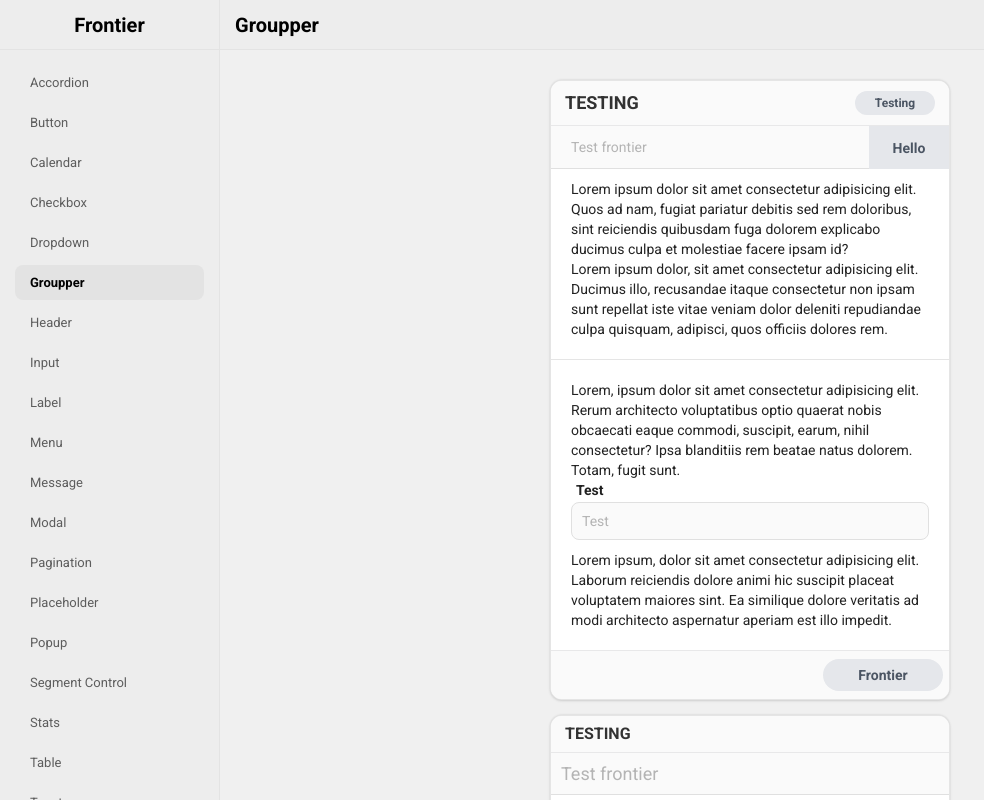
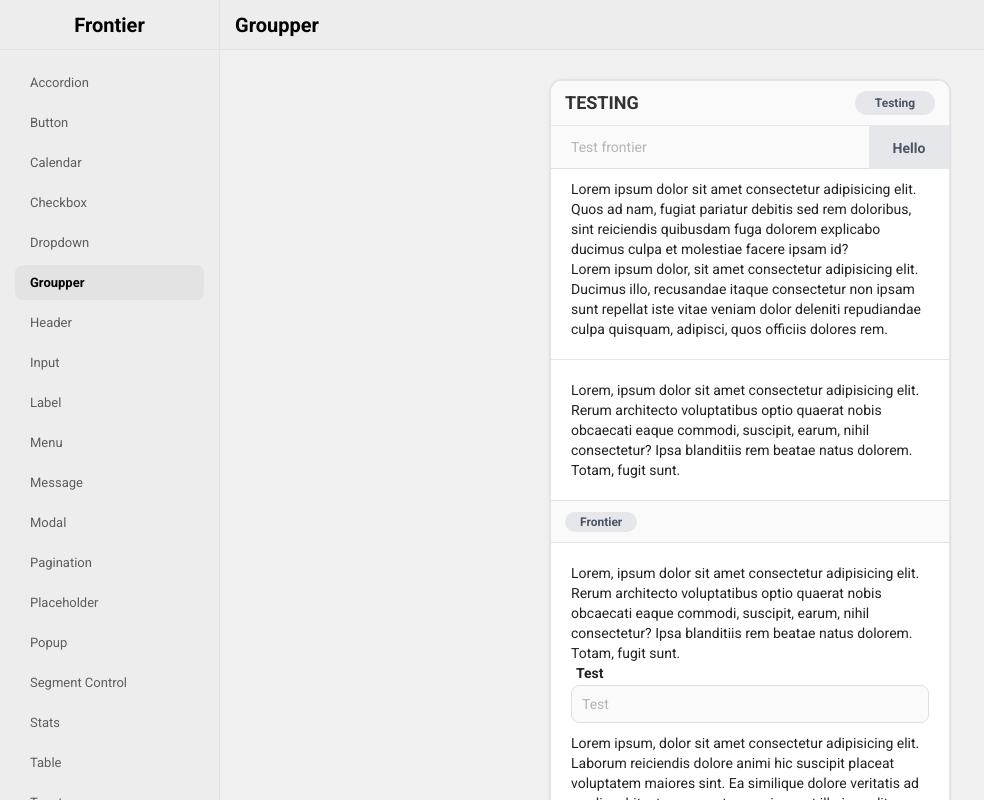
Before and after one commit to sanchezand/react-frontier, a React (Create React App) app: page /groupper in a window 1280 px wide. Shown: the whole page, without its empty margins (0-984 px from the left). Built offline with nearby package versions, Linux system fonts and the light colour scheme; what i18next-resources-to-backend would draw is missing.

Commit message:
Reverted icon changes

```diff
--- a/package.json
+++ b/package.json
@@ -1,6 +1,6 @@
 {
 	"name": "react-frontier",
-	"version": "2.0.29",
+	"version": "2.0.34",
 	"description": "Frontier react component library",
 	"repository": "git@github.com:sanchezand/react-frontier.git",
 	"main": "dist/index.min.js",
--- a/src/components/Groupper.tsx
+++ b/src/components/Groupper.tsx
@@ -28,10 +28,13 @@ const GroupperDivider = (props: GroupperDividerProps)=>{
 		type,
 		...restProps
 	} = props;
-	var divider_type = props.type || (typeof props.type==='undefined' && (!!props.text || !!props.children) ? 'text' : 'solid');
-	return <div className={style.divider} data-top={!!props.top || undefined} style={props.style} data-centered={props.centered || undefined} data-type={divider_type} {...restProps}>
-		{(divider_type==='text') ? (
-			<div className="text" style={props.textStyle}>{props.children || props.text}</div>
+	// var divider_type = props.type || (typeof props.type==='undefined' && (!!props.text || !!props.children) ? 'text' : 'solid');
+	var divider_type = props.type || undefined;
+	return <div className={classNames(style.divider, props.className)} data-top={!!props.top || undefined} style={props.style} data-centered={props.centered || undefined} data-type={divider_type || (props.children ? 'text' : undefined)} {...restProps}>
+		{typeof divider_type==='undefined' ? (
+			props.children || props.text
+		) : divider_type==='text' ? (
+			<div className={style.text} style={props.textStyle}>{props.children || props.text}</div>
 		) : divider_type==='line text' ? <>
 			<div className={style.line} style={props.lineStyle}></div>
 			<div className={style.text} style={props.textStyle}>{props.text}</div>
--- a/src/components/Table.tsx
+++ b/src/components/Table.tsx
@@ -124,6 +124,8 @@ const TableRow : React.FC<TableRowProps> = (props: TableRowProps)=>{
 				...(a.props as any),
 				as: (a.props as any).as || props.as,
 			} as unknown)
+		}else{
+			return a;
 		}
 	});
 
@@ -209,7 +211,7 @@ const TableHeader = (props: TableSubComponentProps & TableHeaderProps)=>{
 				</th>
 			</tr>
 		)}
-		{props.data && props.data.map((a, r)=>(
+		{props.data && props.data.map && props.data.map((a, r)=>(
 			<tr key={`TH-${id}-${r}`}>
 				{a.map((b, i)=>(
 					<th
@@ -230,7 +232,7 @@ const TableBody = (props: TableSubComponentProps)=>{
 		return randomRange(0, 256682)
 	}, []);
 	return <tbody className={props.className} style={props.style} {...restProps}>
-		{props.data && props.data.map((a, r)=>(
+		{props.data && props.data.map && props.data.map((a, r)=>(
 			<tr key={`TB-${id}-${r}`}>
 				{a.map((b, i)=>(
 					<td
@@ -265,7 +267,7 @@ const TableFooter = (props: TableFootProps)=>{
 		return randomRange(0, 256682)
 	}, []);
 	return <tfoot className={props.className} style={props.style} {...restProps}>
-		{props.data && props.data.map((a, r)=>(
+		{props.data && props.data.map && props.data.map((a, r)=>(
 			<tr key={`TF-${id}-${r}`}>
 				{a.map((b, i)=>(
 					<td
--- a/src/site/demos/GroupperDemo.tsx
+++ b/src/site/demos/GroupperDemo.tsx
@@ -39,6 +39,10 @@ var GroupperDemo = (props: GroupperDemoProps)=>{
 			Lorem ipsum dolor sit amet consectetur adipisicing elit. Quos ad nam, fugiat pariatur debitis sed rem doloribus, sint reiciendis quibusdam fuga dolorem explicabo ducimus culpa et molestiae facere ipsam id? <br />
 			Lorem ipsum dolor, sit amet consectetur adipisicing elit. Ducimus illo, recusandae itaque consectetur non ipsam sunt repellat iste vitae veniam dolor deleniti repudiandae culpa quisquam, adipisci, quos officiis dolores rem. <br />
 			<Groupper.Divider />
+			Lorem, ipsum dolor sit amet consectetur adipisicing elit. Rerum architecto voluptatibus optio quaerat nobis obcaecati eaque commodi, suscipit, earum, nihil consectetur? Ipsa blanditiis rem beatae natus dolorem. Totam, fugit sunt. <br />
+			<Groupper.Divider>
+				<Button text='Frontier' size='tiny' />
+			</Groupper.Divider>
 			Lorem, ipsum dolor sit amet consectetur adipisicing elit. Rerum architecto voluptatibus optio quaerat nobis obcaecati eaque commodi, suscipit, earum, nihil consectetur? Ipsa blanditiis rem beatae natus dolorem. Totam, fugit sunt. <br />
 			<Input label='Test' />
 			Lorem ipsum, dolor sit amet consectetur adipisicing elit. Laborum reiciendis dolore animi hic suscipit placeat voluptatem maiores sint. Ea similique dolore veritatis ad modi architecto aspernatur aperiam est illo impedit.
--- a/src/style/button.module.scss
+++ b/src/style/button.module.scss
@@ -47,6 +47,9 @@
 		}
 		&[data-icon]{
 			line-height: 20px;
+		}
+		i{
+			margin-right: 5px;
 		}
 	}
 	&[data-size="small"]{
--- a/src/style/groupper.module.scss
+++ b/src/style/groupper.module.scss
@@ -30,6 +30,9 @@ $GROUPPER_COLOR: darken(white, 2%);
 			width: calc(100% + $GROUPPER_PADDING * 2);
 			margin: 20px 0 20px calc($GROUPPER_PADDING * -1);
 
+			&[data-type="none"]{
+				height: auto;
+			}
 			&[data-type="dashed"]{
 				border-top-style: dashed;
 			}
@@ -38,15 +41,16 @@ $GROUPPER_COLOR: darken(white, 2%);
 			}
 			&[data-type="text"]{
 				height: auto;
-				background-color: darken(white, 1%);
+				background-color: darken(white, 2%);
 				border-top: $DIVIDER_BORDER;
 				border-bottom: $DIVIDER_BORDER;
-				// padding: 5px 12px;
 				padding: 10px 14px;
-				font-size: 18px;
-				line-height: 18px;
-				font-weight: bold;
-				width: calc(100% + 24px);
+				// width: calc(100% + 24px);
+				> .text{
+					font-size: 18px;
+					line-height: 18px;
+					font-weight: bold;
+				}
 
 				&[data-centered]{
 					text-align: center;
```
